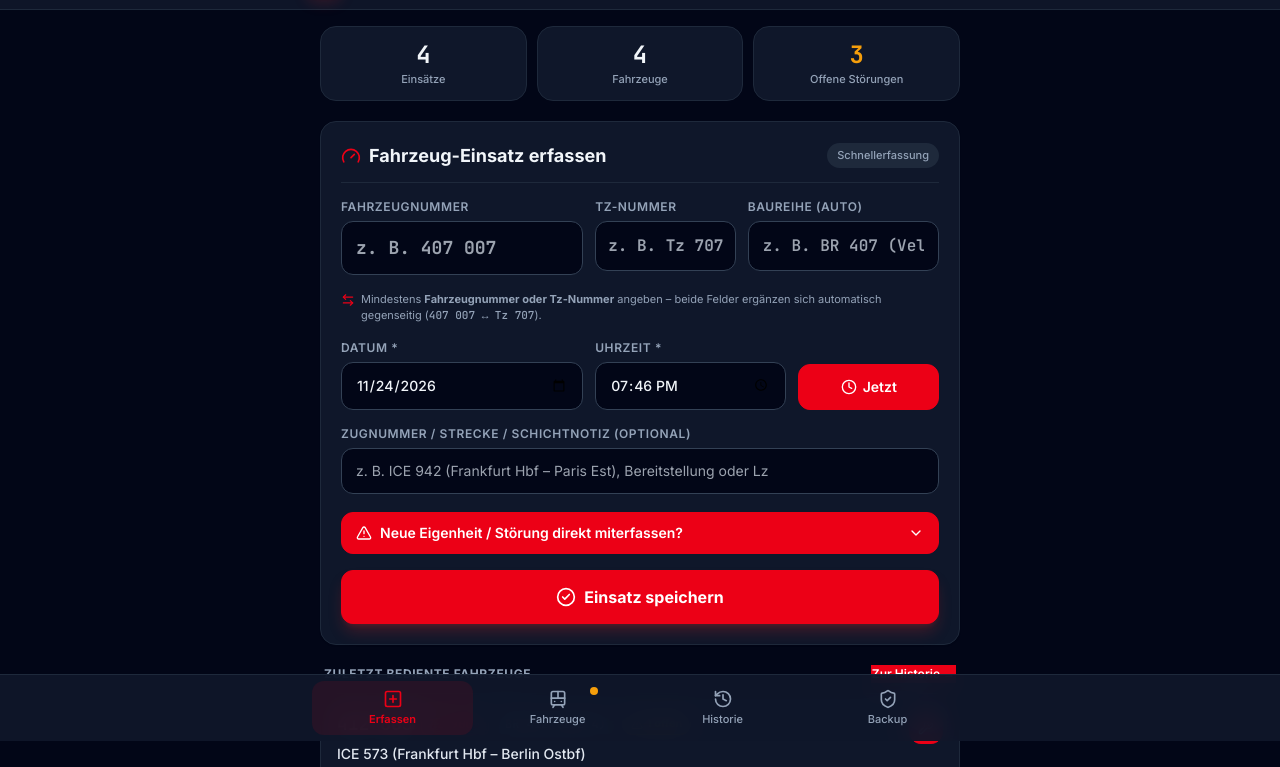
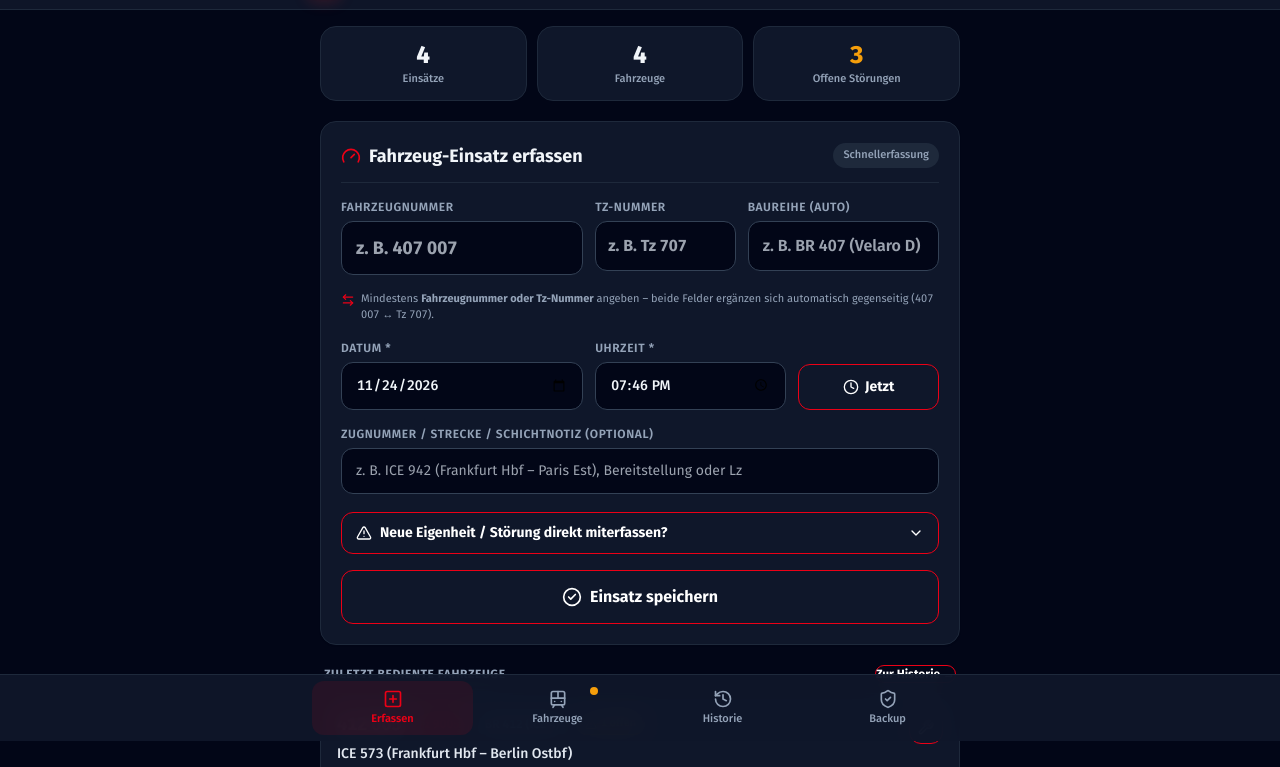
Before and after one commit to flirt428/tf-buch, a plain HTML site: page index.html in a window 1280 px wide. Shown: the part 59-826 px from the top of the page. Drawn offline with nearby package versions, Linux system fonts and the light colour scheme.

Commit message:
Add files via upload

```diff
--- a/index.html
+++ b/index.html
@@ -15,10 +15,10 @@
   <link rel="apple-touch-icon" href="icons/apple-touch-icon.png" />
   <!-- Tailwind CSS für mobile-first Layout & Nachtschicht-Design -->
   <script src="https://cdn.tailwindcss.com"></script>
-  <!-- Inter & JetBrains Mono für klare Lesbarkeit im Führerstand -->
+  <!-- Fira Sans (freie Ersatzschrift für DB Sans / DB Neo Sans): klare Ziffern, Null ohne Punkt -->
   <link rel="preconnect" href="https://fonts.googleapis.com">
   <link rel="preconnect" href="https://fonts.gstatic.com" crossorigin>
-  <link href="https://fonts.googleapis.com/css2?family=Inter:wght@400;500;600;700;800&family=JetBrains+Mono:wght@500;600;700&display=swap" rel="stylesheet">
+  <link href="https://fonts.googleapis.com/css2?family=Fira+Sans:wght@400;500;600;700;800&display=swap" rel="stylesheet">
   <!-- Lucide Icons -->
   <script src="https://unpkg.com/lucide@latest"></script>
 
@@ -28,8 +28,8 @@
       theme: {
         extend: {
           fontFamily: {
-            sans: ['Inter', 'system-ui', 'sans-serif'],
-            mono: ['JetBrains Mono', 'monospace'],
+            sans: ['DB Neo Sans', 'DB Sans', 'Fira Sans', 'system-ui', 'sans-serif'],
+            mono: ['DB Neo Sans', 'DB Sans', 'Fira Sans', 'system-ui', 'sans-serif'],
           },
           colors: {
             rail: {
@@ -48,10 +48,16 @@
     body {
       overscroll-behavior-y: contain;
     }
-    /* DB-Verkehrsrot für alle Aktions-Buttons */
-    .btn-db, .btn-db:hover { background: #EC0016 !important; color: #fff !important; border: 1px solid #EC0016 !important; }
-    .btn-db:hover { background: #C20012 !important; border-color: #C20012 !important; }
+    /* DB-Verkehrsrot – Buttons genau wie im Auftragsbuch (Hell- und Dunkelmodus) */
+    .btn-db { background: #EC0016 !important; color: #fff !important; border: 0 !important; border-radius: 12px !important; font-weight: 700 !important; box-shadow: 0 10px 15px -3px rgba(220,38,38,.25) !important; transition: transform .1s, background .15s !important; }
+    .btn-db:hover { background: #C20012 !important; }
+    .btn-db:active { transform: scale(.97); }
     .btn-db *, .btn-db svg { color: #fff !important; }
+    /* Dunkelmodus: nur roter Rahmen und weißer Text */
+    html.dark .btn-db { background: transparent !important; border: 1.5px solid #EC0016 !important; box-shadow: none !important; }
+    html.dark .btn-db:hover, html.dark .btn-db:active { background: rgba(236,0,22,.18) !important; }
+    /* Ziffern gleich breit, Null ohne Punkt/Strich (Fira Sans) */
+    body, input, textarea, select, button { font-variant-numeric: tabular-nums; }
     ::-webkit-scrollbar {
       width: 6px;
       height: 6px;
--- a/sw.js
+++ b/sw.js
@@ -1,6 +1,6 @@
 // Service Worker – Tf-Fahrzeugbuch
 // Bei Änderungen an der App: VERSION hochzählen, dann holen sich die Geräte die neue Version.
-const VERSION = 'v6';
+const VERSION = 'v8';
 const CACHE = 'tf-fahrzeugbuch-' + VERSION;
 
 const LOCAL_ASSETS = [
@@ -18,7 +18,7 @@ const LOCAL_ASSETS = [
 const CDN_ASSETS = [
   'https://cdn.tailwindcss.com',
   'https://unpkg.com/lucide@latest',
-  'https://fonts.googleapis.com/css2?family=Inter:wght@400;500;600;700;800&family=JetBrains+Mono:wght@500;600;700&display=swap'
+  'https://fonts.googleapis.com/css2?family=Fira+Sans:wght@400;500;600;700;800&display=swap'
 ];
 
 self.addEventListener('install', (event) => {
```
